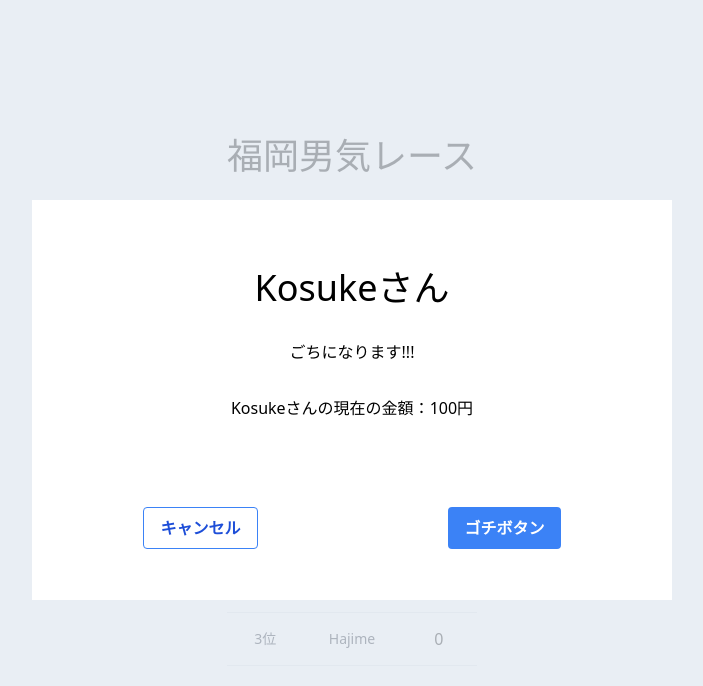
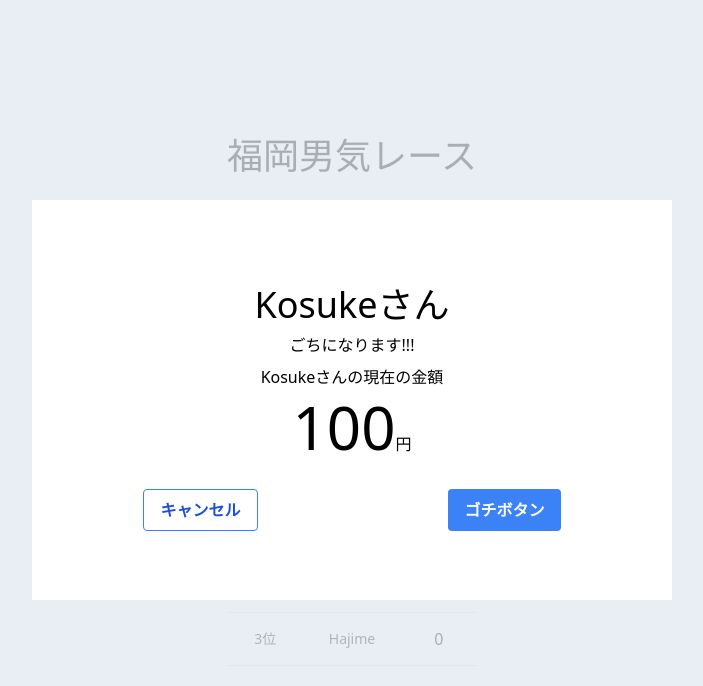
Before and after one commit to Kosuke2000/gochininarimasu, a Next.js app: page / in a window 1280 px wide. Both pictures are taken after a click on the button "支払いはオレだ！". Shown: the top 686 px of the page, without its empty margins (288-991 px from the left). Built offline with nearby package versions, Linux system fonts and the light colour scheme.

Commit message:
modalのdark mode対応

```diff
--- a/src/pages/components/Modal.tsx
+++ b/src/pages/components/Modal.tsx
@@ -26,26 +26,27 @@ export const Modal: VFC<ModalProps> = ({ member, close, onProceed }) => {
   };
 
   return (
-    <div className="flex absolute top-0 left-0 z-10 justify-center items-center w-screen h-screen bg-slate-200/75">
-      <div className="flex flex-col justify-around p-4 w-4/5 h-1/2 bg-white opacity-100 md:w-1/2">
-        <div className="flex flex-col justify-around items-center h-1/2">
-          <h1 className="text-4xl">{name}さん</h1>
-          <p>ごちになります!!!</p>
-          <p>
-            {name}さんの現在の金額：{paidAmount}円
+    <div className="flex absolute top-0 left-0 z-10 justify-center items-center w-screen h-screen bg-slate-200/75 dark:dark:bg-slate-500/75">
+      <div className="flex flex-col justify-center p-4 w-4/5 h-1/2 bg-white dark:bg-slate-900 opacity-100 md:w-1/2">
+        <div className="flex flex-col justify-between items-center p-4 h-3/5">
+          <h1 className="text-4xl dark:text-white">{name}さん</h1>
+          <p className="dark:text-white">ごちになります!!!</p>
+          <p className="dark:text-white">{name}さんの現在の金額</p>
+          <p className="pb-4 dark:text-white">
+            <span className="text-6xl">{paidAmount}</span>円
           </p>
         </div>
 
         <div className="flex justify-around w-full">
           <button
             onClick={close}
-            className="py-2 px-4 font-semibold text-blue-700 hover:text-white bg-transparent hover:bg-blue-500 rounded border border-blue-500 hover:border-transparent"
+            className="py-2 px-4 font-semibold text-blue-700 hover:text-white dark:text-white bg-transparent hover:bg-blue-500 dark:hover:bg-slate-800 rounded border border-blue-500 hover:border-transparent dark:border-yellow-300"
           >
             キャンセル
           </button>
           <button
             onClick={proceed}
-            className="py-2 px-4 font-bold text-white bg-blue-500 hover:bg-blue-700 rounded"
+            className="py-2 px-4 font-bold text-white dark:text-slate-700 bg-blue-500 hover:bg-blue-700 dark:bg-yellow-300 dark:hover:bg-yellow-500 rounded"
           >
             ゴチボタン
           </button>
```
